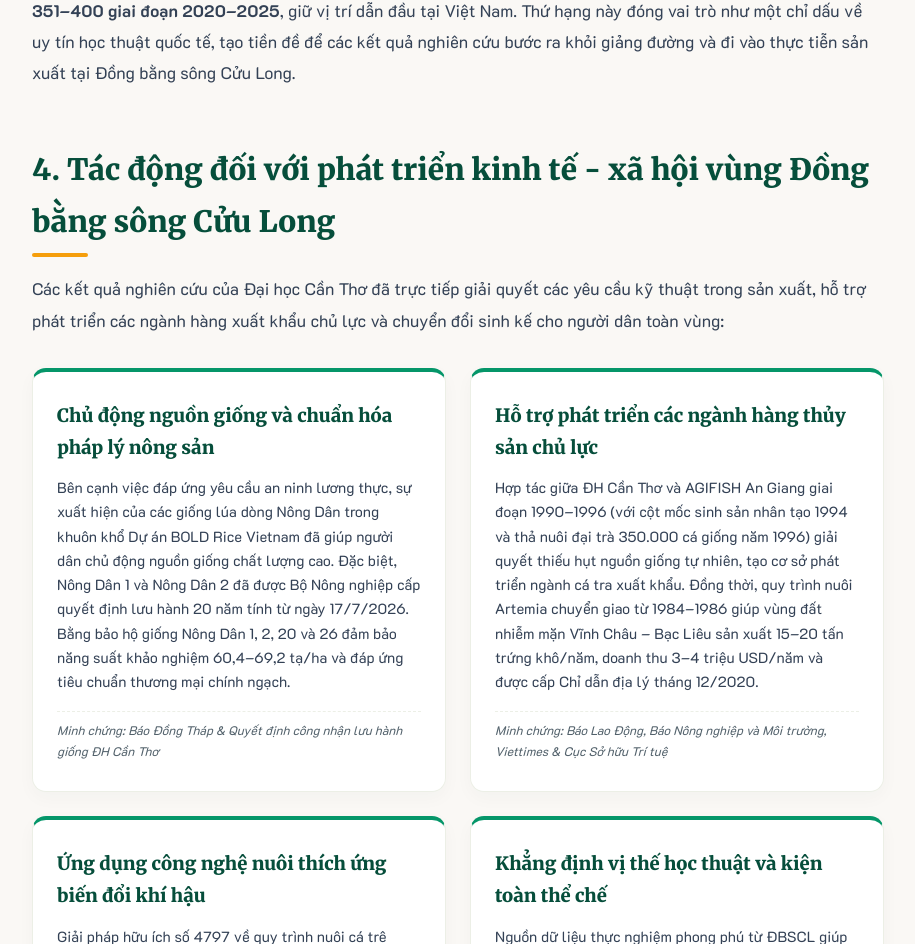
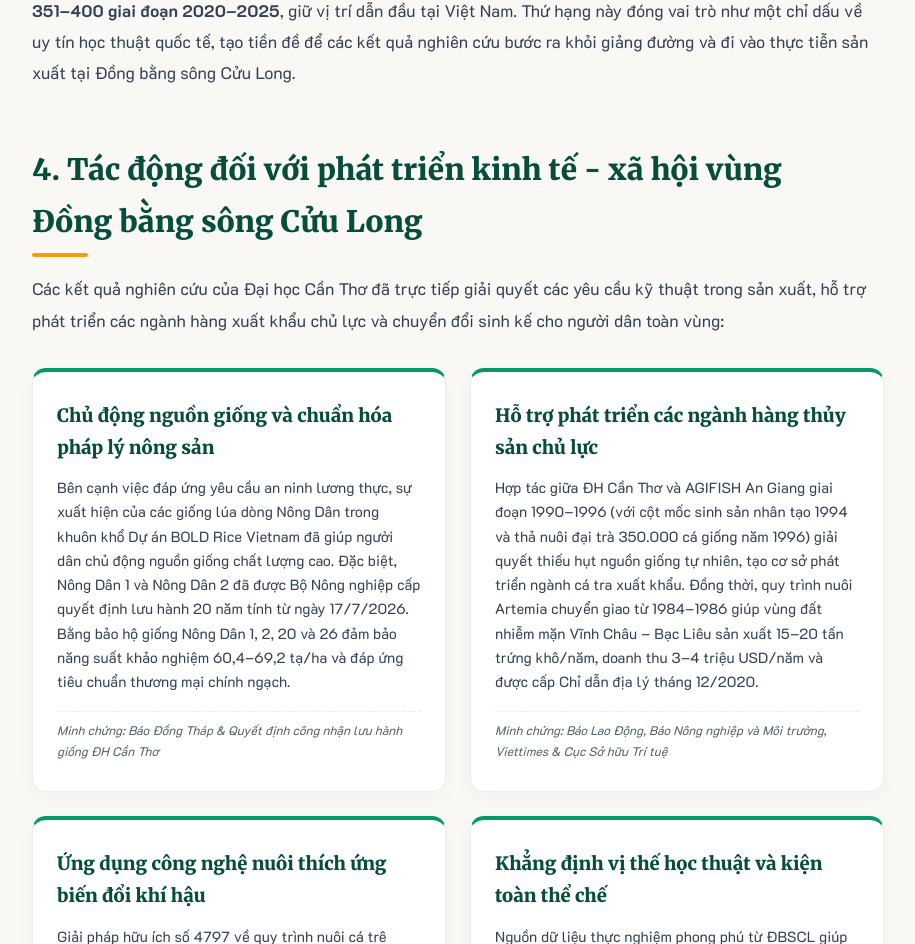
Before and after one commit to giahanluong192/mmj1, a Next.js app: page / in a window 1280 px wide. Shown: the part 10535-11479 px from the top of the page, without its empty margins (182-1097 px from the left). Built offline with nearby package versions, Linux system fonts and the light colour scheme.

Commit message:
style(typography): keep 'Dong bang song Cuu Long' together on section 4 heading

```diff
--- a/src/app/page.tsx
+++ b/src/app/page.tsx
@@ -697,7 +697,8 @@ export default function Home() {
 
         {/* Phần 4: Tác động đối với phát triển kinh tế - xã hội vùng ĐBSCL */}
         <h2 className="editorial-h2">
-          4. Tác động đối với phát triển kinh tế - xã hội vùng Đồng bằng sông Cửu Long
+          4. Tác động đối với phát triển kinh tế - xã hội vùng{" "}
+          <span className="nowrap-phrase">Đồng bằng sông Cửu Long</span>
         </h2>
 
         <p className="editorial-p">
```
